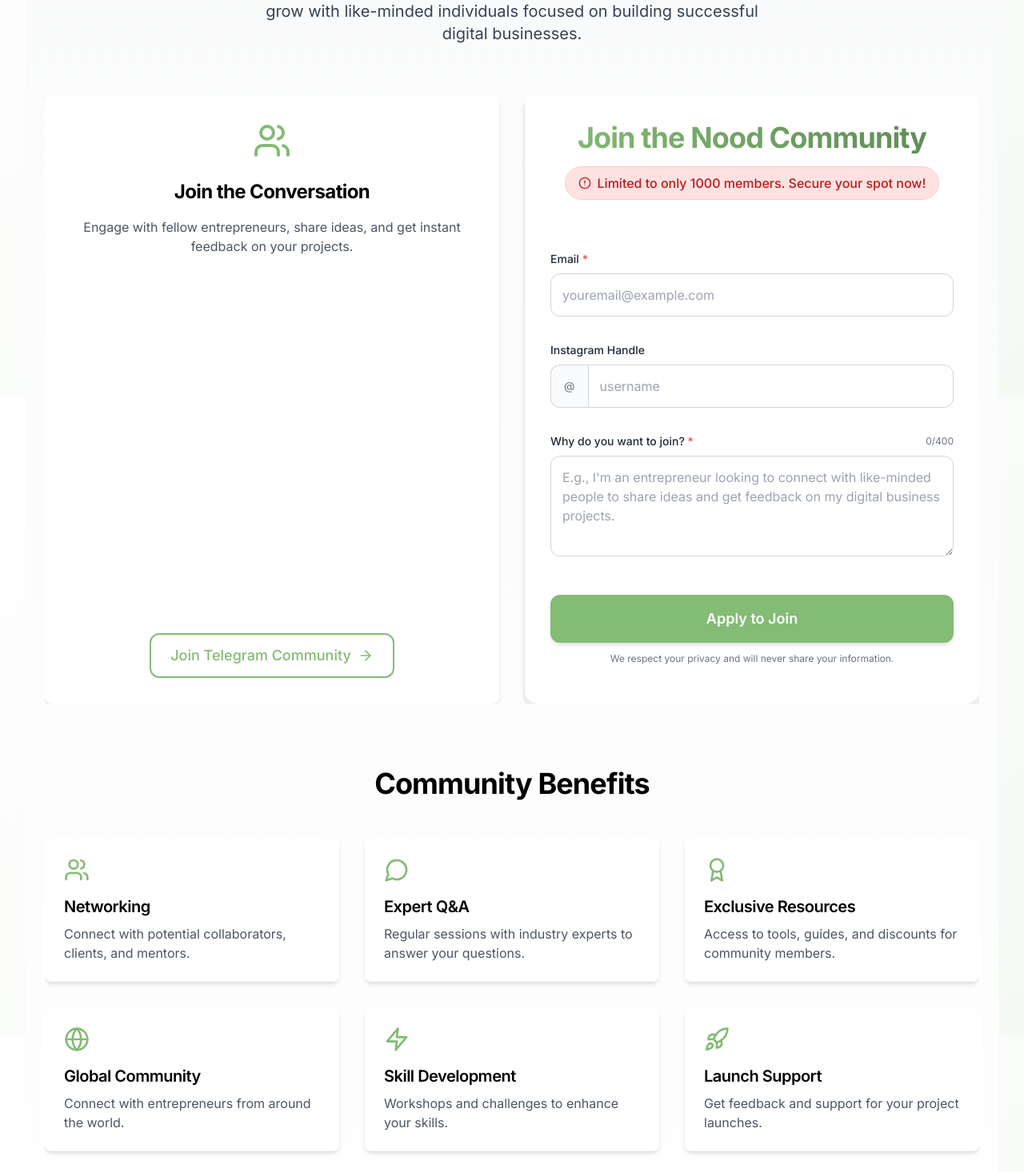
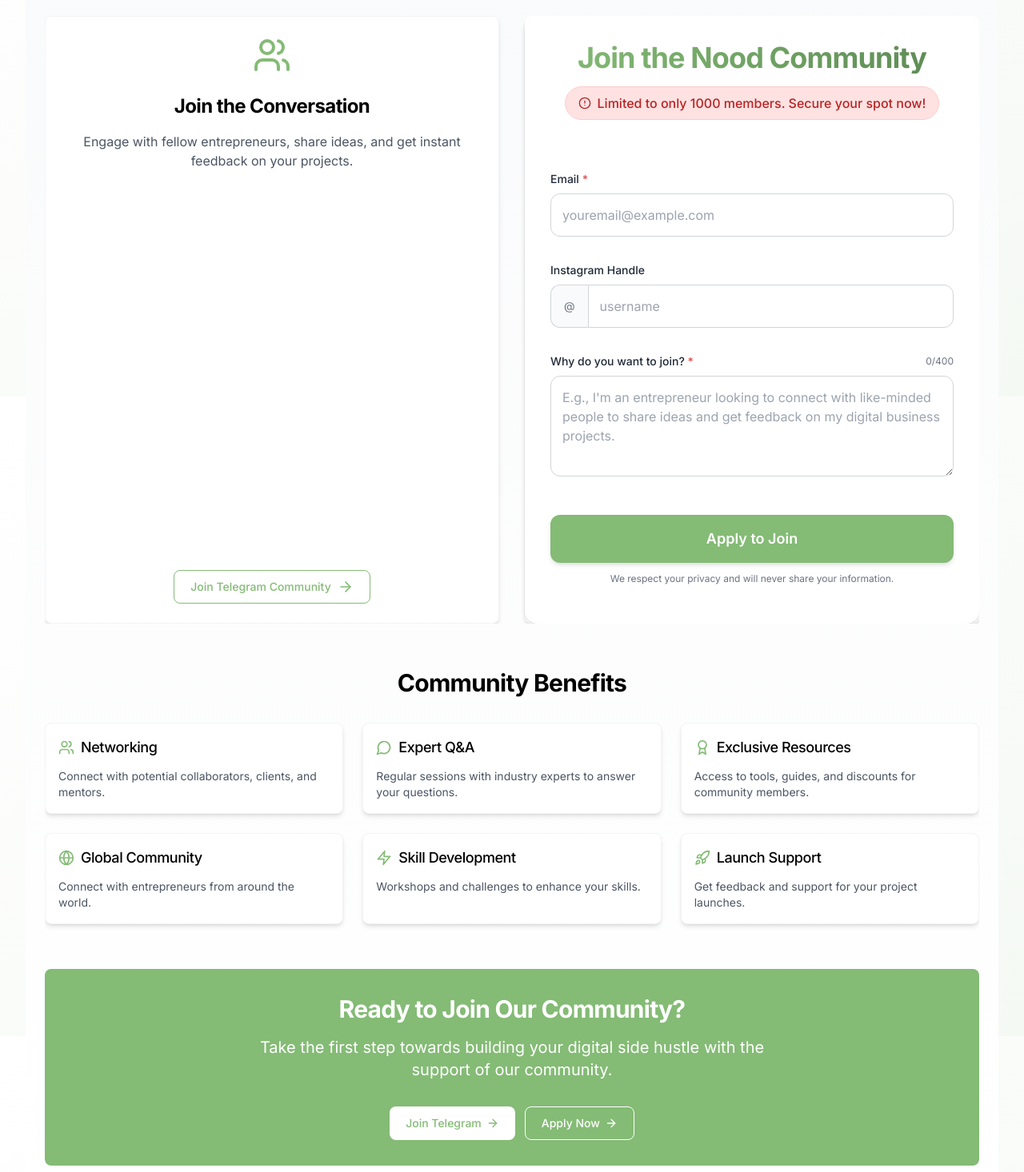
Before and after one commit to EmreGunner/NoodWebMain, a React (Vite) app: page /community in a window 1280 px wide. Shown: the part 304-1770 px from the top of the page at 80% size. Built offline with nearby package versions, Linux system fonts and the light colour scheme.

Commit message:
changes5

```diff
--- a/src/pages/Community.tsx
+++ b/src/pages/Community.tsx
@@ -43,13 +43,13 @@ const Community: React.FC = () => {
       variants={containerVariants}
       className="bg-gradient-to-b from-gray-50 to-white min-h-screen pt-16"
     >
-      <div className="container mx-auto px-4 md:px-6 py-8 md:py-12 space-y-12 md:space-y-16">
+      <div className="container mx-auto px-4 md:px-6 py-6 md:py-10 space-y-8 md:space-y-12">
         <motion.section className="text-center" variants={itemVariants}>
-          <h1 className="text-4xl md:text-6xl font-bold mb-4 md:mb-6 text-gray-900 bg-clip-text text-transparent bg-gradient-to-r from-primary to-secondary">
-            NOOD Community
+          <h1 className="text-3xl md:text-5xl font-bold mb-3 md:mb-4 text-gray-900">
+            NOOD <span className="text-primary">Community</span>
           </h1>
-          <p className="text-lg md:text-xl text-gray-700 max-w-2xl mx-auto">
-            Join our thriving community of entrepreneurs. Connect, learn, and grow with like-minded individuals focused on building successful digital businesses.
+          <p className="text-base md:text-lg text-gray-600 max-w-xl mx-auto">
+            Connect, learn, and grow with like-minded entrepreneurs.
           </p>
         </motion.section>
 
@@ -58,7 +58,7 @@ const Community: React.FC = () => {
           variants={containerVariants}
         >
           <motion.div variants={itemVariants} className="h-full flex">
-            <Card className="p-6 md:p-8 flex flex-col items-center text-center h-full min-h-[600px] transform transition-all duration-300 hover:shadow-xl w-full">
+            <Card className="p-5 md:p-6 flex flex-col items-center text-center h-full min-h-[500px] transform hover:shadow-md w-full border border-gray-100">
               <Users className="text-primary mb-6" size={48} />
               <h2 className="text-2xl font-bold mb-4">Join the Conversation</h2>
               <p className="text-gray-600 mb-6 flex-grow">
@@ -69,9 +69,9 @@ const Community: React.FC = () => {
                   href="https://t.me/noodcommunity"
                   target="_blank"
                   rel="noopener noreferrer"
-                  whileHover={{ scale: 1.05, translateY: -2 }}
-                  whileTap={{ scale: 0.95 }}
-                  className="btn-secondary inline-flex items-center px-6 py-3 rounded-xl text-base md:text-lg border-2 border-primary text-primary hover:bg-primary/5 font-medium shadow-sm transition-all duration-200"
+                  whileHover={{ scale: 1.02 }}
+                  whileTap={{ scale: 0.98 }}
+                  className="inline-flex items-center justify-center px-5 py-2.5 rounded-lg text-sm font-medium border border-primary text-primary hover:bg-primary/5 transition-colors"
                 >
                   Join Telegram Community <ArrowRight className="ml-2" size={20} />
                 </motion.a>
@@ -86,15 +86,17 @@ const Community: React.FC = () => {
           </motion.div>
         </motion.section>
 
-        <motion.section variants={containerVariants} className="py-4">
-          <h2 className="text-3xl md:text-4xl font-bold mb-8 md:mb-12 text-center">Community Benefits</h2>
-          <div className="grid grid-cols-1 md:grid-cols-2 lg:grid-cols-3 gap-6 md:gap-8">
+        <motion.section variants={containerVariants} className="py-2">
+          <h2 className="text-2xl md:text-3xl font-bold mb-6 md:mb-8 text-center">Community Benefits</h2>
+          <div className="grid grid-cols-1 md:grid-cols-2 lg:grid-cols-3 gap-4 md:gap-6">
             {benefits.map((benefit, index) => (
               <motion.div key={index} variants={itemVariants}>
-                <Card className="p-6 h-full transform transition-all duration-300 hover:scale-[1.02] hover:shadow-lg">
-                  <benefit.icon className="text-primary mb-4" size={32} />
-                  <h3 className="text-xl font-semibold mb-2">{benefit.title}</h3>
-                  <p className="text-gray-600">{benefit.description}</p>
+                <Card className="p-4 h-full transition-all border border-gray-100 hover:border-primary/20">
+                  <div className="flex items-center mb-3">
+                    <benefit.icon className="text-primary mr-2" size={20} />
+                    <h3 className="text-lg font-medium">{benefit.title}</h3>
+                  </div>
+                  <p className="text-gray-600 text-sm">{benefit.description}</p>
                 </Card>
               </motion.div>
             ))}
@@ -103,32 +105,32 @@ const Community: React.FC = () => {
 
         <motion.section
           variants={itemVariants}
-          className="bg-gradient-to-r from-primary to-secondary rounded-2xl text-white p-8 md:p-12 text-center transform transition-all duration-300 hover:shadow-xl"
+          className="bg-primary rounded-lg text-white p-6 md:p-8 text-center hover:shadow-md"
         >
           <h2 className="text-2xl md:text-3xl font-bold mb-3 md:mb-4">Ready to Join Our Community?</h2>
           <p className="text-lg md:text-xl mb-6 md:mb-8 max-w-2xl mx-auto">
             Take the first step towards building your digital side hustle with the support of our community.
           </p>
-          <div className="flex flex-col sm:flex-row gap-4 justify-center">
+          <div className="flex flex-col sm:flex-row gap-3 justify-center">
             <motion.a
               href="https://t.me/noodcommunity"
               target="_blank"
               rel="noopener noreferrer"
-              whileHover={{ scale: 1.03, translateY: -2 }}
-              whileTap={{ scale: 0.97 }}
-              className="bg-white text-primary text-base md:text-lg px-6 py-3 rounded-xl hover:bg-gray-50 transition-all duration-200 inline-flex items-center justify-center font-semibold shadow-md"
+              whileHover={{ scale: 1.02 }}
+              whileTap={{ scale: 0.98 }}
+              className="bg-white text-primary text-sm px-5 py-2.5 rounded-lg transition-colors inline-flex items-center justify-center font-medium"
             >
-              Join Telegram <ArrowRight className="ml-2" size={20} />
+              Join Telegram <ArrowRight className="ml-1.5" size={16} />
             </motion.a>
             <motion.button
               onClick={() => {
                 document.querySelector('.waitlist-form')?.scrollIntoView({ behavior: 'smooth', block: 'center' });
               }}
-              whileHover={{ scale: 1.03, translateY: -2 }}
-              whileTap={{ scale: 0.97 }}
-              className="border-2 border-white text-white text-base md:text-lg px-6 py-3 rounded-xl hover:bg-white/10 transition-all duration-200 inline-flex items-center justify-center font-semibold"
+              whileHover={{ scale: 1.02 }}
+              whileTap={{ scale: 0.98 }}
+              className="border border-white text-white text-sm px-5 py-2.5 rounded-lg hover:bg-white/10 transition-colors inline-flex items-center justify-center font-medium"
             >
-              Apply for Membership <ArrowRight className="ml-2" size={20} />
+              Apply Now <ArrowRight className="ml-1.5" size={16} />
             </motion.button>
           </div>
         </motion.section>
```
